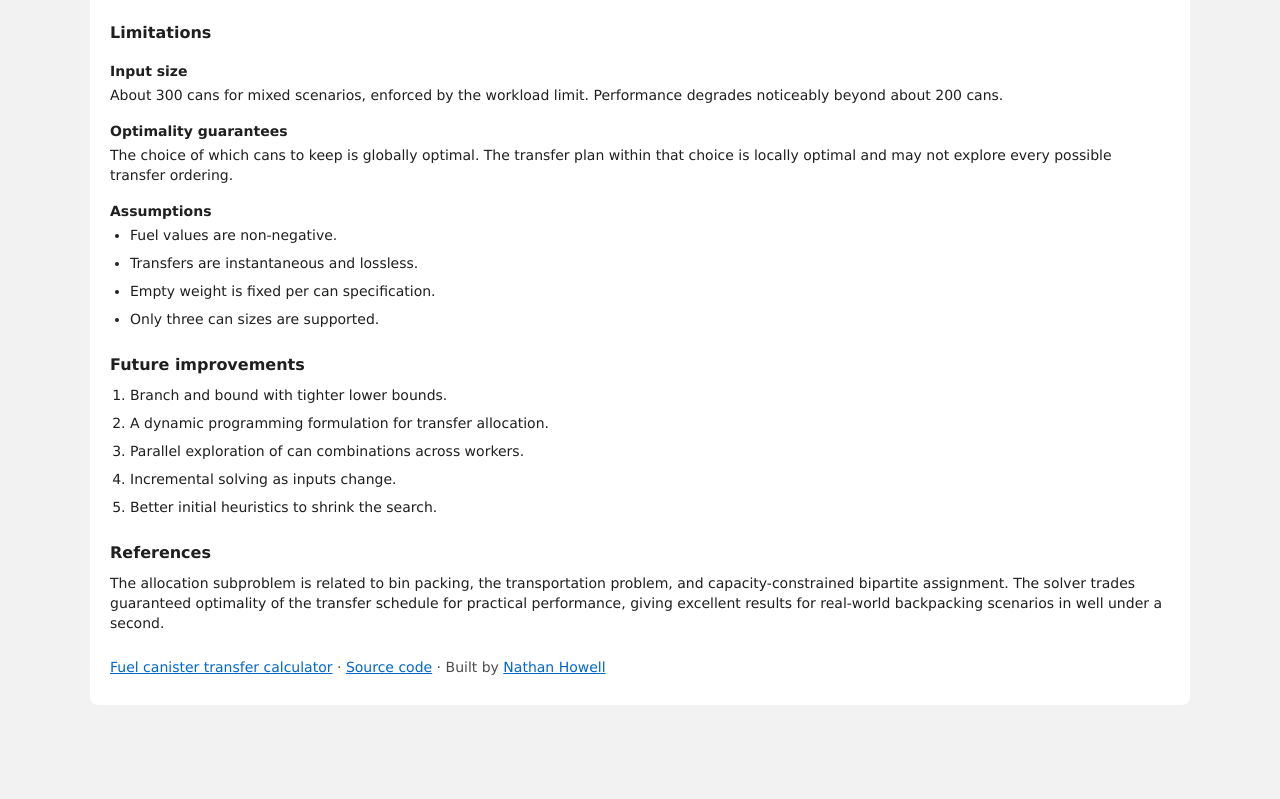
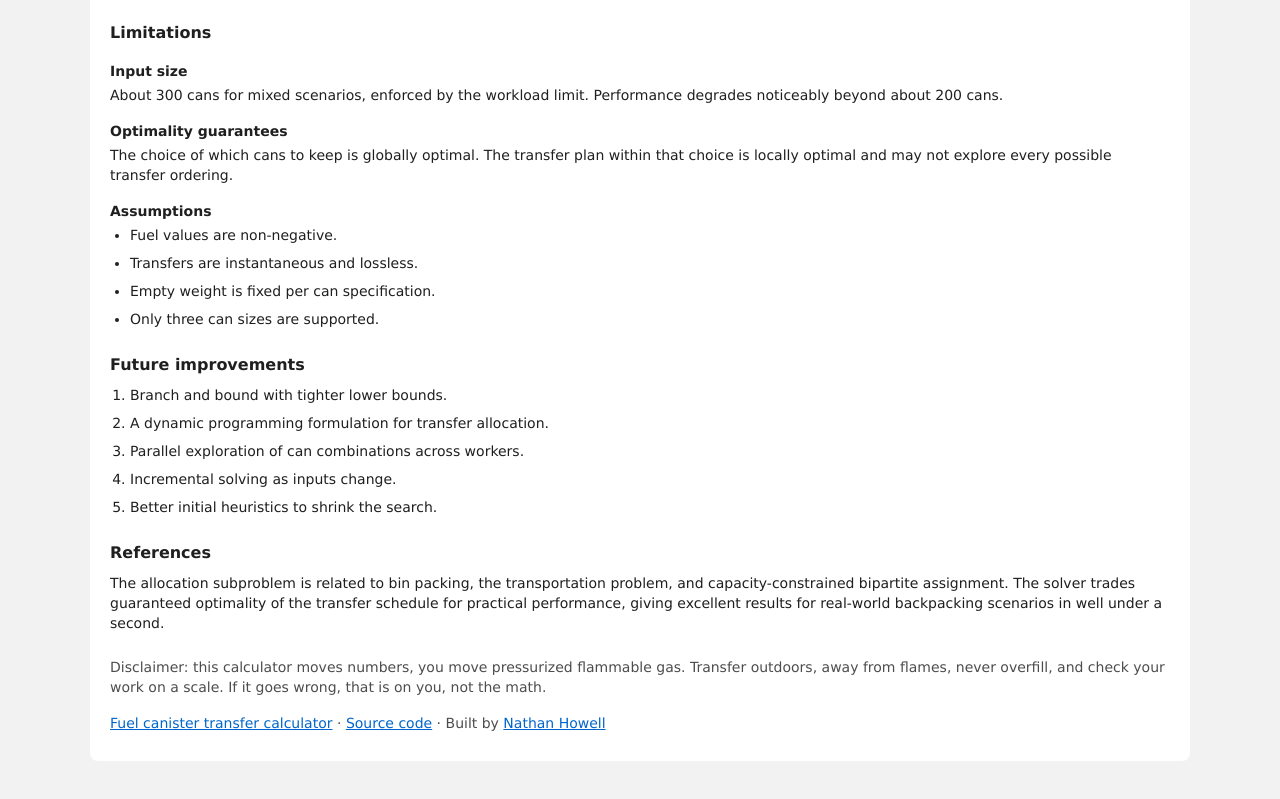
Before and after one commit to NathanHowell/fuel_can_packer, a website: page algorithm.html in a window 1280 px wide. Shown: the part 1599-2398 px from the top of the page. Before the commit the page ends 2352 px from the top, so only its background shows below. Drawn offline with nearby package versions, Linux system fonts and the light colour scheme; files that its build step writes are made by us from their sources.

Commit message:
Add fuel handling disclaimer to footer

```diff
--- a/algorithm.html
+++ b/algorithm.html
@@ -140,6 +140,7 @@ if (workload > 5_000_000) throw Error</code></pre>
     <p>The allocation subproblem is related to bin packing, the transportation problem, and capacity-constrained bipartite assignment. The solver trades guaranteed optimality of the transfer schedule for practical performance, giving excellent results for real-world backpacking scenarios in well under a second.</p>
 
     <footer class="site-footer">
+      <p class="muted disclaimer">Disclaimer: this calculator moves numbers, you move pressurized flammable gas. Transfer outdoors, away from flames, never overfill, and check your work on a scale. If it goes wrong, that is on you, not the math.</p>
       <p class="muted"><a href="./">Fuel canister transfer calculator</a> · <a href="https://github.com/NathanHowell/fuel_can_packer">Source code</a> · Built by <a href="https://github.com/NathanHowell">Nathan Howell</a></p>
     </footer>
   </div>
--- a/index.html
+++ b/index.html
@@ -188,6 +188,7 @@
       </details>
     </section>
     <footer class="site-footer">
+      <p class="muted disclaimer">Disclaimer: this calculator moves numbers, you move pressurized flammable gas. Transfer outdoors, away from flames, never overfill, and check your work on a scale. If it goes wrong, that is on you, not the math.</p>
       <p class="muted">Built by <a href="https://github.com/NathanHowell">Nathan Howell</a>. <a href="./algorithm.html">How the solver works</a> · <a href="https://github.com/NathanHowell/fuel_can_packer">Source code</a></p>
     </footer>
   </div>
--- a/styles.css
+++ b/styles.css
@@ -50,7 +50,7 @@
   .weights th, .weights td { @apply border border-border px-2 py-1 text-left; }
   .weights thead th { @apply bg-surface font-semibold; }
 
-  .site-footer { @apply mt-6 text-sm; }
+  .site-footer { @apply mt-6 text-sm grid gap-2; }
 
   .article h2 { @apply mt-6 mb-2 text-base font-semibold; }
   .article h3 { @apply mt-4 mb-1 text-sm font-semibold; }
```
